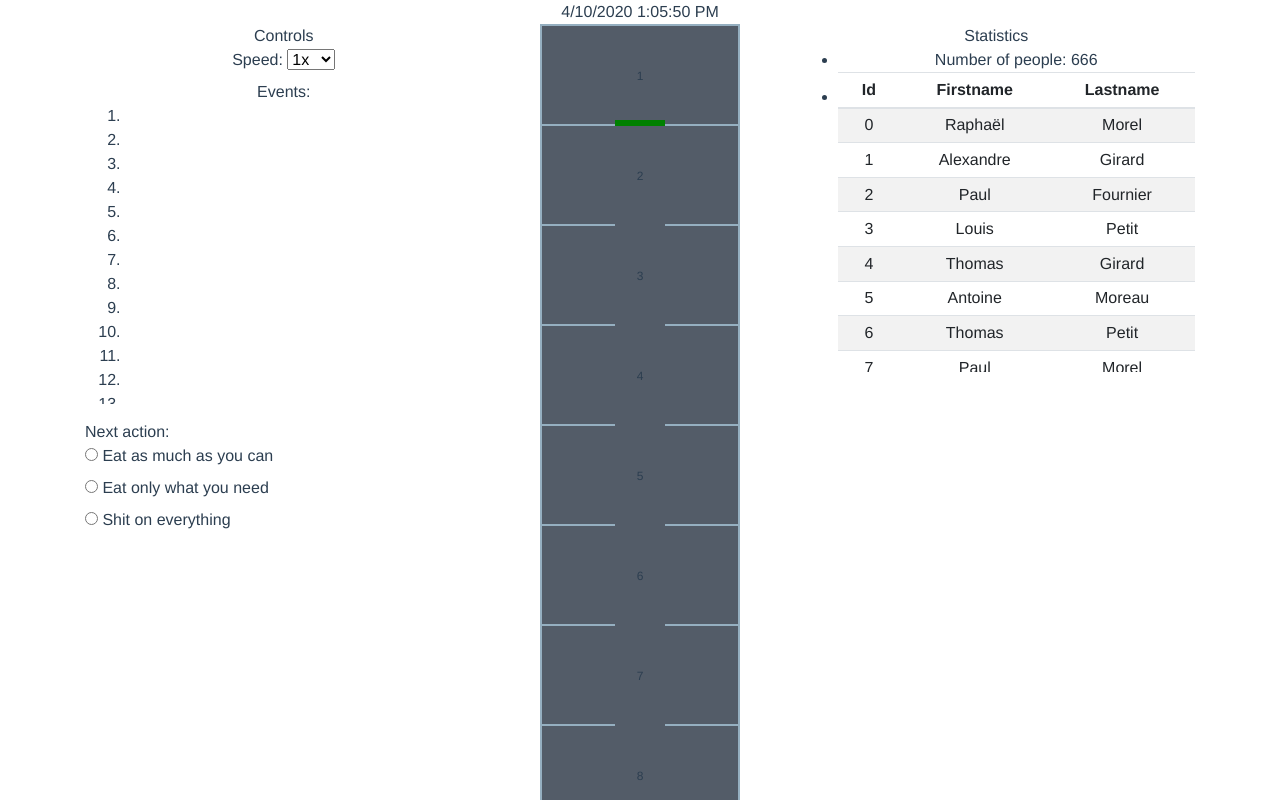
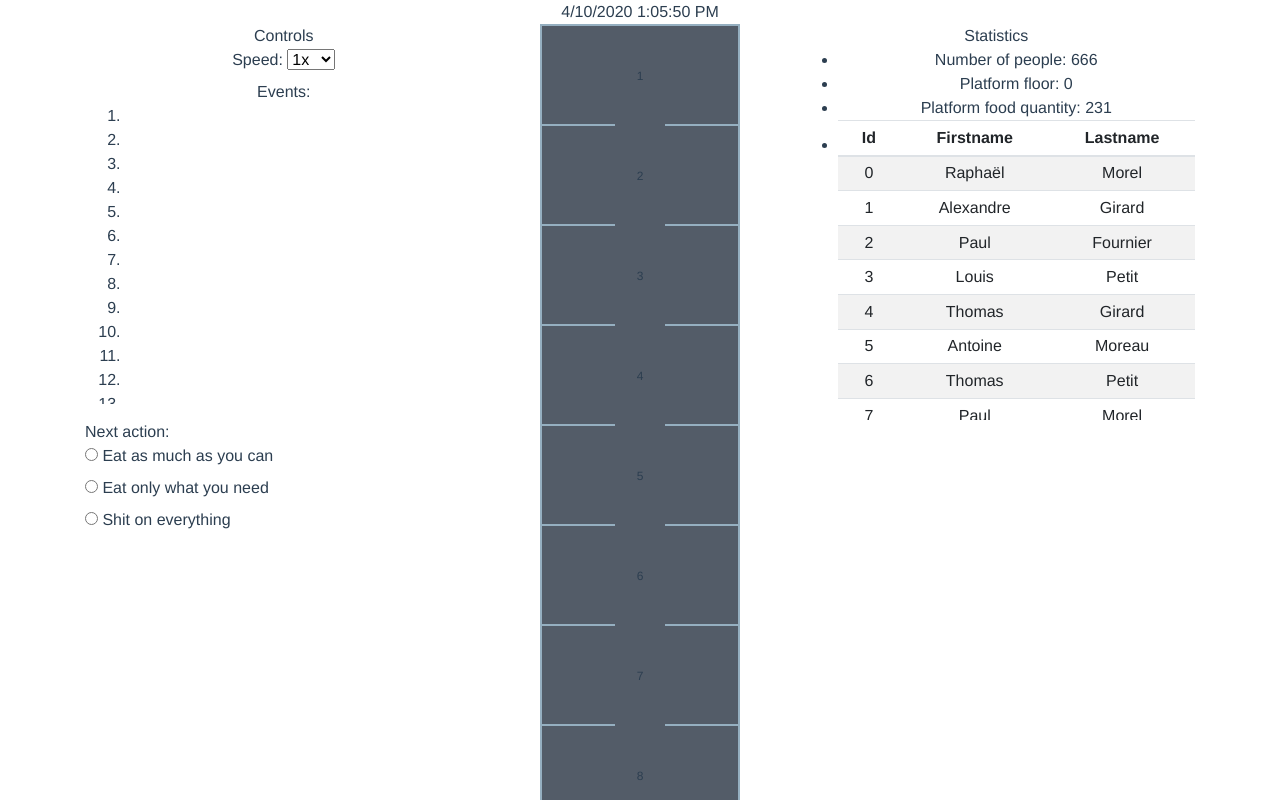
Before and after one commit to jsmadja/the-platform, a Vue app: page / in a window 1280 px wide. Shown: the top 800 px of the page. Built offline with nearby package versions, Linux system fonts and the light colour scheme.

Commit message:
Initialize food quantity

```diff
--- a/src/components/organisms/Statistics.vue
+++ b/src/components/organisms/Statistics.vue
@@ -3,8 +3,10 @@
     <div>Statistics</div>
     <ul>
       <li>Number of people: {{ people.length }}</li>
+      <li>Platform floor: {{ platform.floor }}</li>
+      <li>Platform food quantity: {{ platform.foodQuantity }}</li>
       <li>
-        <b-table striped hover :items="items" sticky-header="300px"	small />
+        <b-table striped hover :items="items" sticky-header="300px" small />
       </li>
     </ul>
   </div>
@@ -13,10 +15,12 @@
 <script lang="ts">
 import { Component, Prop, Vue } from "vue-property-decorator";
 import { People } from "@/domain/people";
+import { Platform } from "@/domain/platform";
 
 @Component
 export default class Statistics extends Vue {
   @Prop() private people!: People;
+  @Prop() private platform!: Platform;
 
   data() {
     return {
--- a/src/components/templates/ThePlatform.vue
+++ b/src/components/templates/ThePlatform.vue
@@ -11,7 +11,7 @@
         <pit :floor-count="floorCount" :people="people" :platform="platform" />
       </b-col>
       <b-col>
-        <statistics :people="people" />
+        <statistics :people="people" :platform="platform" />
       </b-col>
     </b-row>
   </b-container>
--- a/src/domain/platform.ts
+++ b/src/domain/platform.ts
@@ -1,3 +1,4 @@
 export interface Platform {
   floor: number;
+  foodQuantity: number;
 }
--- a/src/views/ThePlatformPage.vue
+++ b/src/views/ThePlatformPage.vue
@@ -15,7 +15,9 @@ import { createClock, incrementClock } from "@/domain/clock";
 import { createInitialPopulation } from "@/domain/people";
 
 const FLOOR_COUNT = 333;
-const MAX_PEOPLE_CAPACITY = FLOOR_COUNT * 2;
+const INITIAL_PEOPLE_PER_FLOOR = 2;
+const MAX_PEOPLE_CAPACITY = FLOOR_COUNT * INITIAL_PEOPLE_PER_FLOOR;
+const UNFOODABLE_FLOOR_COUNT = 51;
 
 @Component({
   components: { Clock, ThePlatform }
@@ -32,7 +34,11 @@ export default class ThePlatformPage extends Vue {
       clock: createClock(),
       people: createInitialPopulation(MAX_PEOPLE_CAPACITY),
       floorCount: FLOOR_COUNT,
-      platform: {floor: 1}
+      platform: {
+        floor: 0,
+        foodQuantity:
+          FLOOR_COUNT - UNFOODABLE_FLOOR_COUNT * INITIAL_PEOPLE_PER_FLOOR
+      }
     };
   }
 }
```
